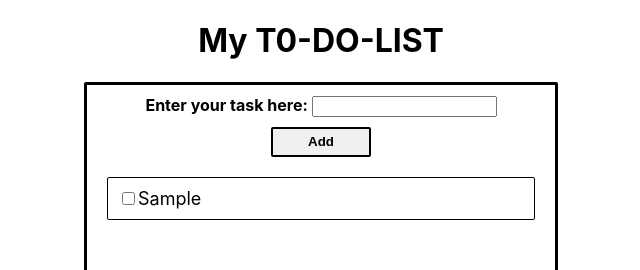
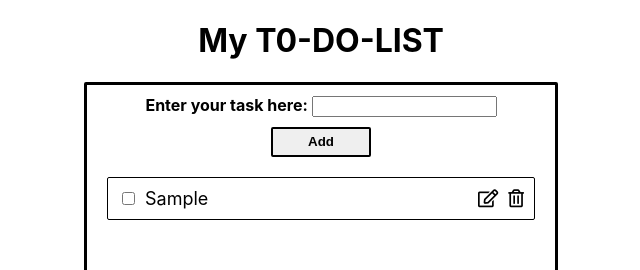
Before and after one commit to jasmineHere/Todo-List, a React (Create React App) app: page / in a window 1280 px wide. Both pictures are taken after typing "Sample" into the empty fields and a click on the button "Add". Shown: the top 270 px of the page, without its empty margins (319-959 px from the left). Built offline with nearby package versions, Linux system fonts and the light colour scheme.

Commit message:
added edit-delete for tasks

```diff
--- a/public/index.html
+++ b/public/index.html
@@ -3,6 +3,7 @@
   <head>
     <meta charset="utf-8" />
     <link rel="icon" href="%PUBLIC_URL%/favicon.ico" />
+    <link rel="stylesheet" href="https://cdnjs.cloudflare.com/ajax/libs/font-awesome/5.15.3/css/all.min.css" />
     <meta name="viewport" content="width=device-width, initial-scale=1" />
     <meta name="theme-color" content="#000000" />
     <meta
--- a/src/App.css
+++ b/src/App.css
@@ -25,13 +25,8 @@
   flex-direction: column;
 }
 
-.TasksList{
-  margin: 10px;
-  border-radius: 2px;
-  font-size: large;
-  border: 1px solid;
-  padding: 10px;
-  text-align: left;
+.TasksList input[type="checkbox"] {
+  margin-right: 10px;
 }
 
 h1{
@@ -59,3 +54,34 @@ h1{
   cursor: pointer;
   display: block; /* ensures the button is a block-level element */
 }
+
+.TasksList {
+  display: flex;
+  justify-content: flex-start;
+  align-items: center;
+  margin: 10px;
+  border-radius: 2px;
+  font-size: large;
+  border: 1px solid;
+  padding: 10px;
+}
+
+.TasksList .text {
+  flex-grow: 1; /* Allow text to expand and fill the available space */
+  margin-right: 10px; /* Create a fixed space between checkbox and text */
+}
+
+.icons {
+  display: flex;
+  align-items: center;
+  margin-left: auto; /* Push icons to the right */
+}
+
+.icons i {
+  margin-left: 10px;
+  cursor: pointer;
+}
+
+.icons i:hover {
+  color: red; /* Change the color on hover or customize as needed */
+}
--- a/src/App.jsx
+++ b/src/App.jsx
@@ -18,6 +18,20 @@ function App() {
     if (e.key === "Enter") {
       handleClick();
     }
+  };
+
+  const handleEditTask = (index) => {
+    const updatedTask = prompt("Edit the task:", taskList[index]);
+    if (updatedTask !== null) {
+      setTaskList((prev) =>
+        prev.map((task, i) => (i === index ? updatedTask : task))
+      );
+    }
+  };
+
+  const handleDeleteTask = (index) => {
+    setTaskList((prev) => prev.filter((_, i) => i !== index));
+    setCompletedTasks((prev) => prev.filter((_, i) => i !== index));
   };
 
   const clearAllTasks = () => {
@@ -70,6 +84,16 @@ function App() {
               >
                 {task}
               </span>
+              <div className="icons">
+                <i
+                  className="far fa-edit"
+                  onClick={() => handleEditTask(index)}
+                ></i>
+                <i
+                  className="far fa-trash-alt"
+                  onClick={() => handleDeleteTask(index)}
+                ></i>
+              </div>
             </div>
           ))}
         </div>
```
